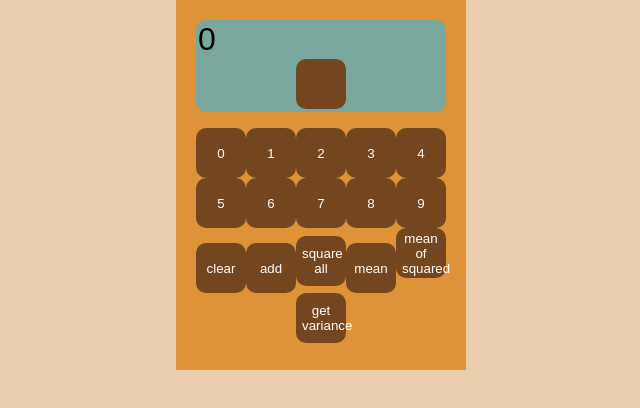
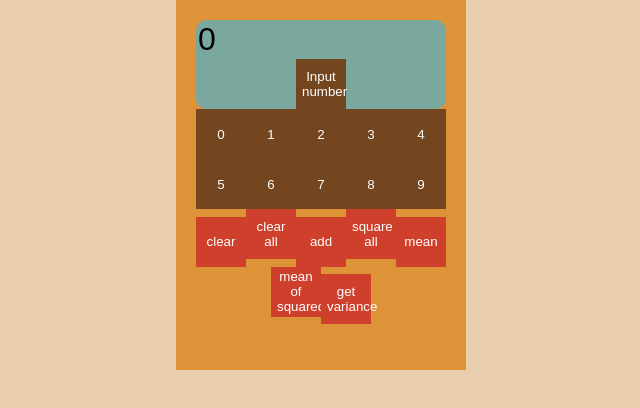
Before and after one commit to khamiltonuk/vigilant-octo-train, a React (Create React App) app: page / in a window 1280 px wide. Shown: the top 408 px of the page, without its empty margins (319-959 px from the left). Built offline with nearby package versions, Linux system fonts and the light colour scheme.

Commit message:
final commit:(

```diff
--- a/src/App.css
+++ b/src/App.css
@@ -16,16 +16,9 @@ body {
 }
 
 button {
-  border-radius: 10px;
   color: white;
   border: 0;
   background: #744620;
   height: 50px;
   width: 50px;
 }
-.operator-keys {
-  background: #cf402c;
-}
-
-.number-keys {
-}
--- a/src/App.js
+++ b/src/App.js
@@ -17,7 +17,7 @@ class App extends Component {
     displayValue: "0",
     values: []
   };
-  handleChange = e => {
+  handleInputChange = e => {
     console.log(e);
   };
   keypadPress = val => {
@@ -40,10 +40,17 @@ class App extends Component {
       displayValue: "0"
     });
   };
-  doMaths = () => {
+  clearAll = () => {
+    this.setState({
+      values: []
+    });
+  };
+  addAllNumbers = () => {
     const { values } = this.state;
+    const anwser = addAll(values);
     this.setState({
-      displayValue: anwser
+      displayValue: anwser,
+      values: []
     });
   };
 
@@ -53,20 +60,22 @@ class App extends Component {
       <div className="calculator">
         <Screen
           displayValue={displayValue}
-          handleChange={this.handleChange}
+          handleChange={this.handleInputChange}
           enterNumber={this.enterNumber}
         />
-        <History values={this.state.values} />
+
         <Keypad
           keypadPress={this.keypadPress}
           clearInput={this.clearInput}
           squareAll={squareAll}
-          addAll={addAll}
+          addAll={this.addAllNumbers}
+          clearAll={this.clearAll}
           meanAll={meanAll}
           meanOfAllSquared={meanOfAllSquared}
           getVariance={getVariance}
           stringToNumbers={stringToNumbers}
         />
+        <History values={this.state.values} />
       </div>
     );
   }
--- a/src/components/Keypad/Keypad.css
+++ b/src/components/Keypad/Keypad.css
@@ -0,0 +1,3 @@
+.operation-key {
+  background: #cf402c;
+}
--- a/src/components/Keypad/Keypad.jsx
+++ b/src/components/Keypad/Keypad.jsx
@@ -6,6 +6,7 @@ export default function Keypad(props) {
   const {
     keypadPress,
     clearInput,
+    clearAll,
     addAll,
     sqaureAll,
     meanAll,
@@ -47,6 +48,9 @@ export default function Keypad(props) {
       <button className="operation-key" onClick={() => clearInput()}>
         clear
       </button>
+      <button className="operation-key" onClick={() => clearAll()}>
+        clear all
+      </button>
       <button className="operation-key" onClick={() => addAll()}>
         add
       </button>
--- a/src/components/Screen/Screen.jsx
+++ b/src/components/Screen/Screen.jsx
@@ -5,7 +5,9 @@ export default function Screen(props) {
   return (
     <div className="screen">
       <input onChange={e => props.handleChange(e)} value={props.displayValue} />
-      <button type="submit" onClick={() => props.enterNumber()} />
+      <button type="submit" onClick={() => props.enterNumber()}>
+        Input number
+      </button>
     </div>
   );
 }
```
